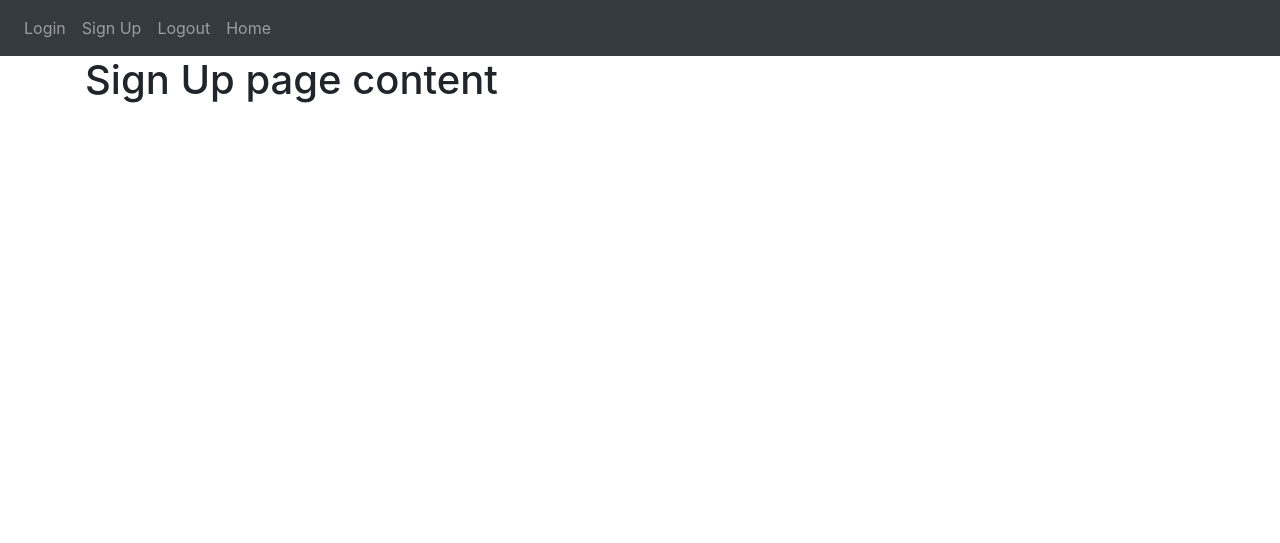
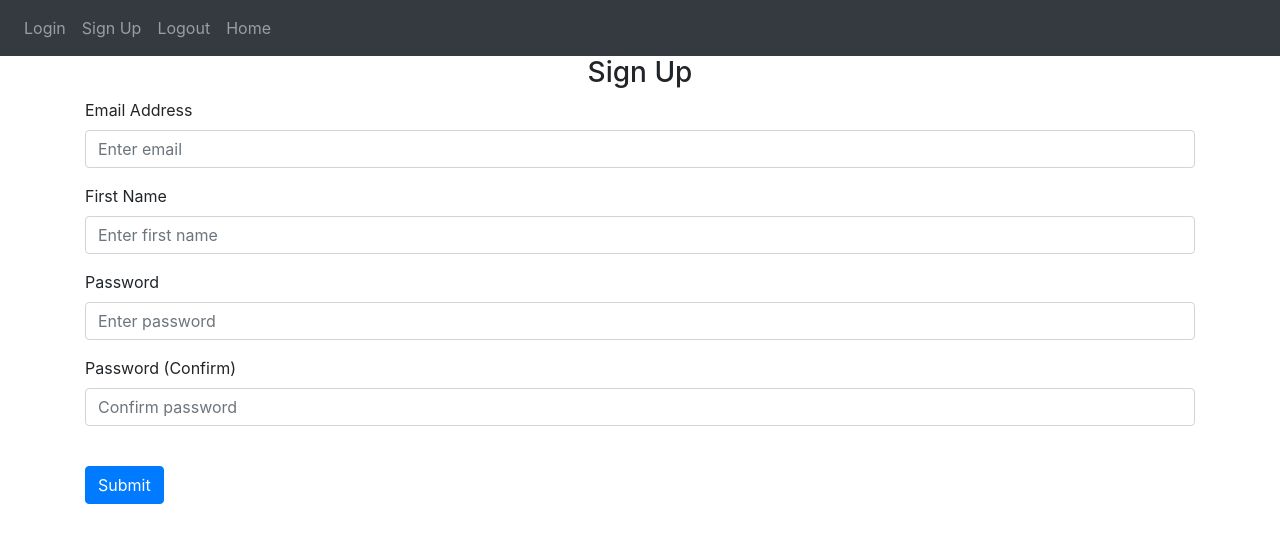
Before and after one commit to anna-seryodkina/diploma_code, a Flask app: page /sign-up in a window 1280 px wide. Shown: the top 543 px of the page. Run offline with Flask 3, Linux system fonts and the light colour scheme; some libraries are stand-ins or nearby versions.

Commit message:
sign up form

```diff
--- a/website/templates/sign_up.html
+++ b/website/templates/sign_up.html
@@ -1,6 +1,26 @@
 {% extends "base.html" %}
-{% block title %}Sin Up{% endblock %}
+{% block title %}Sign Up{% endblock %}
 
 {% block content %}
-<h1>Sign Up page content</h1>
+<form method = "POST">
+    <h3 align = "center">Sign Up</h3>
+    <div class = "form-group">
+        <label for = "email">Email Address</label>
+        <input type = "email" class = "form-control" id = "email" name = "email" placeholder = "Enter email">
+    </div>
+    <div class = "form-group">
+        <label for = "firstName">First Name</label>
+        <input type = "text" class = "form-control" id = "firstName" name = "firstName" placeholder = "Enter first name">
+    </div>
+    <div class = "form-group">
+        <label for = "password1">Password</label>
+        <input type = "password" class = "form-control" id = "password1" name = "password1" placeholder = "Enter password">
+    </div>
+    <div class = "form-group">
+        <label for = "password2">Password (Confirm)</label>
+        <input type = "password" class = "form-control" id = "password2" name = "password2" placeholder = "Confirm password">
+    </div>
+    <br />
+    <button type = "submit" class = "btn btn-primary">Submit</button>
+</form>
 {% endblock  %}
```
